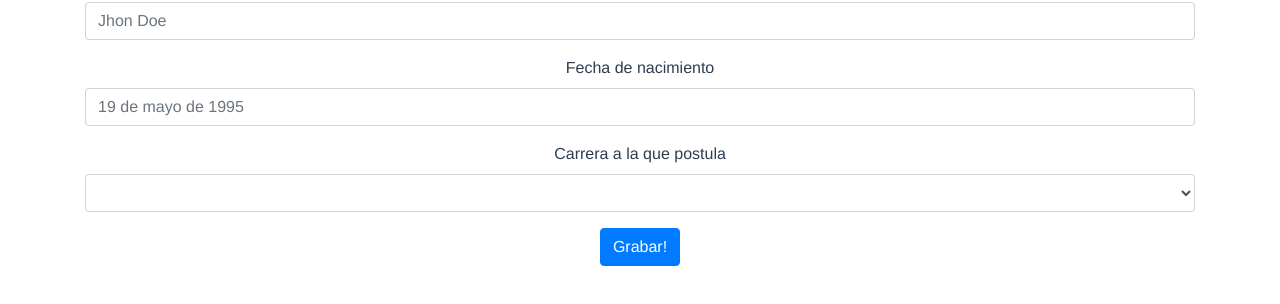
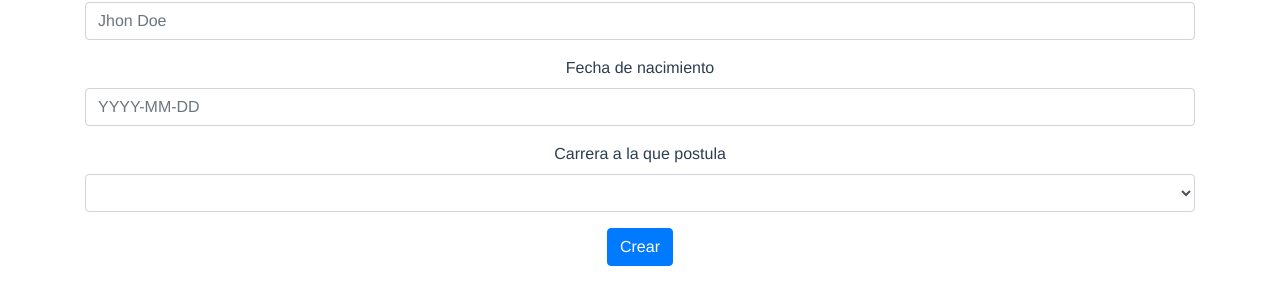
Before and after one commit to siturra/mingeso-front, a Vue app: page /postulant/create in a window 1280 px wide. Shown: the part 200-504 px from the top of the page. Built offline with nearby package versions, Linux system fonts and the light colour scheme.

Commit message:
modify edit

```diff
--- a/src/views/postulant/Edit.vue
+++ b/src/views/postulant/Edit.vue
@@ -37,7 +37,7 @@
                 type="text"
                 class="form-control"
                 id="birth_date"
-                placeholder="19 de mayo de 1995"
+                placeholder="YYYY-MM-DD"
                 v-model="form.dateBirth"
               />
             </div>
@@ -54,7 +54,7 @@
 
             <!-- Button submit -->
             <div class="form-group">
-              <button class="btn btn-primary">Grabar!</button>
+              <button class="btn btn-primary">Crear</button>
             </div>
           </form>
         </div>
@@ -100,6 +100,7 @@ export default {
         })
         .then(() => {
           console.log("Usuario Agregado");
+          this.$router.go('/');
         })
         .catch(error => {
           console.log("error", error);
```
